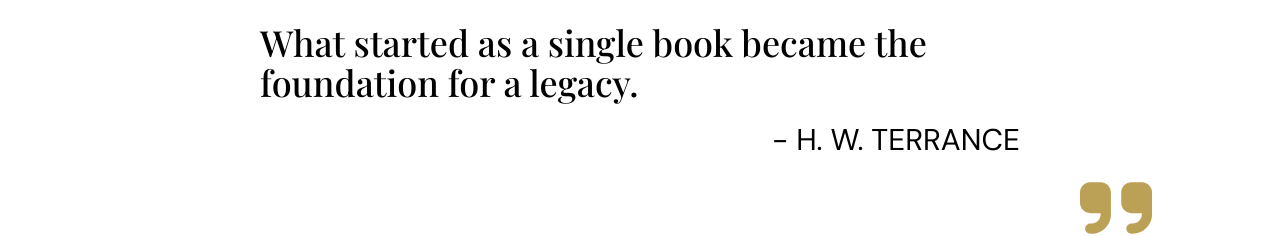
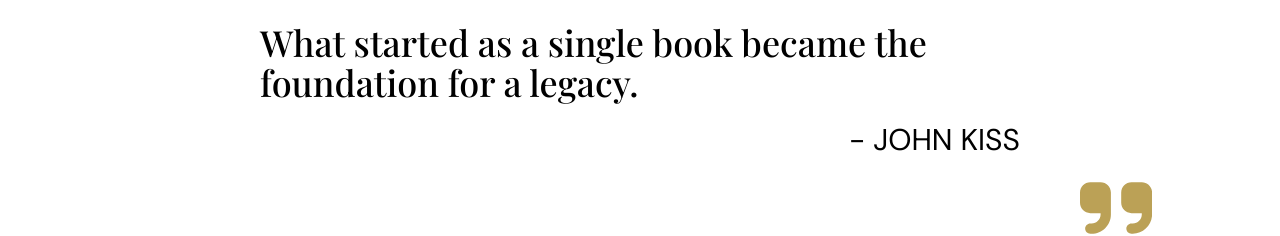
Before and after one commit to YourBookTeam/YBT_Website, a React (Vite) app in the folder ybt_website/: page /YBT_Website/under_the_floorboards in a window 1280 px wide. Shown: the part 2507-2743 px from the top of the page. Built offline with nearby package versions, Linux system fonts and the light colour scheme; a web font is replaced by a local one.

Commit message:
Update author

```diff
--- a/ybt_website/src/data/success-stories/underTheFloorboards.js
+++ b/ybt_website/src/data/success-stories/underTheFloorboards.js
@@ -11,7 +11,7 @@ const underTheFloorboards = {
   title: "Under the Floorboards",
   frontCoverImg: under_the_floorboards_cover,
   backCoverImg: under_the_floorboards_back,
-  author: "H. W. Terrance",
+  author: "John Kiss",
   authorImg: john_kiss,
   milestones: [
     "Transformed flat self-published manuscript into a vivid, emotionally rich novel",
```
